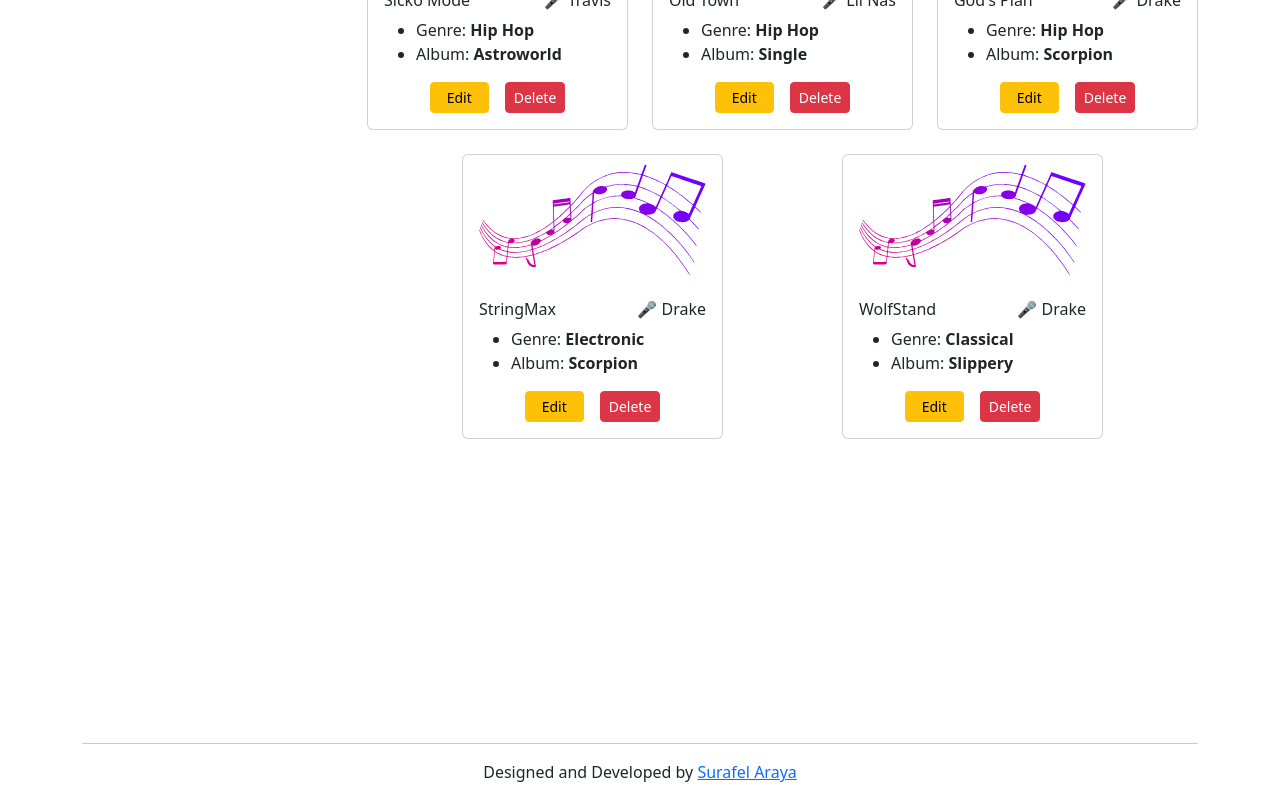
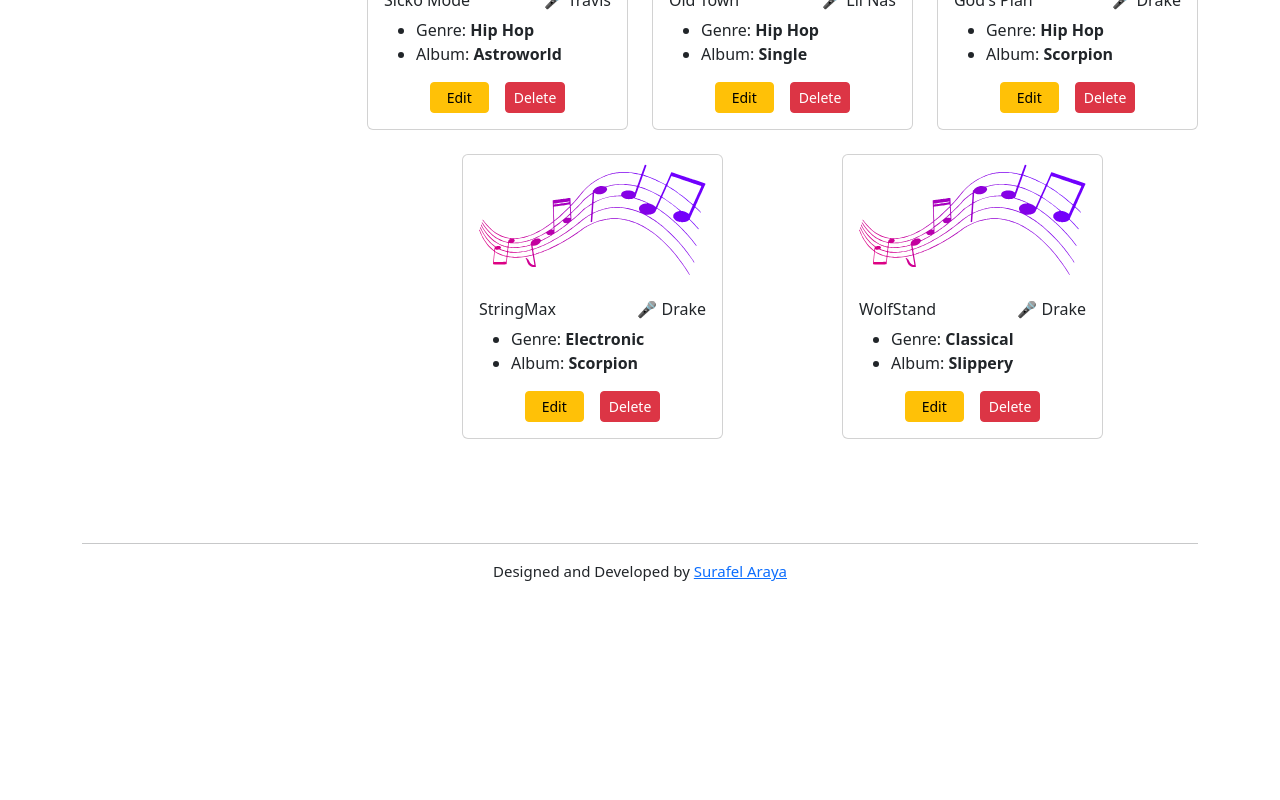
Before and after one commit to suraffy/suraffy-music-app, a React (Vite) app: page /music in a window 1280 px wide. Shown: the part 2169-2969 px from the top of the page. After the commit the page ends 2776 px from the top, so only its background shows below. Built offline with nearby package versions, Linux system fonts and the light colour scheme.

Commit message:
Layout: extract Header & Footer component into a Layout component

```diff
--- a/src/App.tsx
+++ b/src/App.tsx
@@ -2,15 +2,18 @@
 import Music from "./pages/Music";
 import Statistics from "./pages/Statistics";
 import NotFound from "./pages/NotFound";
+import Layout from "./components/Layout";
 
 const App = () => {
   return (
     <BrowserRouter>
       <Routes>
-        <Route path="/" index element={<Music />} />
-        <Route path="/music" element={<Music />} />
-        <Route path="/statistics" element={<Statistics />} />
-        <Route path="/*" element={<NotFound />} />
+        <Route path="/" element={<Layout />}>
+          <Route index element={<Music />} />
+          <Route path="music" element={<Music />} />
+          <Route path="statistics" element={<Statistics />} />
+          <Route path="*" element={<NotFound />} />
+        </Route>
       </Routes>
     </BrowserRouter>
   );
--- a/src/components/Footer.tsx
+++ b/src/components/Footer.tsx
@@ -1,7 +1,8 @@
 import styled from "@emotion/styled";
 
 const FooterDiv = styled.footer`
-  margin-top: 280px;
+  font-size: 15px;
+  margin-top: 80px;
   z-index: -1;
 `;
 
@@ -9,7 +10,7 @@
   return (
     <FooterDiv className="container">
       <hr />
-      <span className="d-block text-center  mt-1 mb-3">
+      <span className="d-block text-center  mt-1 mb-4">
         Designed and Developed by{" "}
         <a href="https://suraffy.netlify.app" target="blank">
           Surafel Araya
--- /dev/null
+++ b/src/components/Layout.tsx
@@ -0,0 +1,15 @@
+import { Outlet } from "react-router-dom";
+import Header from "./Header";
+import Footer from "./Footer";
+
+const Layout = () => {
+  return (
+    <>
+      <Header />
+      <Outlet />
+      <Footer />
+    </>
+  );
+};
+
+export default Layout;
--- a/src/pages/Music.tsx
+++ b/src/pages/Music.tsx
@@ -1,13 +1,9 @@
-import Header from "../components/Header";
 import Sidebar from "../components/Sidebar";
 import Main from "../components/Main";
-import Footer from "../components/Footer";
 
 const Music = () => {
   return (
     <div>
-      <Header />
-
       <div className="container">
         <div className="row">
           <div className="col-md-4 col-lg-3">
@@ -18,8 +14,6 @@
           </div>
         </div>
       </div>
-
-      <Footer />
     </div>
   );
 };
--- a/src/pages/Statistics.tsx
+++ b/src/pages/Statistics.tsx
@@ -1,9 +1,6 @@
 import { useSelector } from "react-redux";
 import type { RootState } from "../store";
 import styled from "@emotion/styled";
-
-import Footer from "../components/Footer";
-import Header from "../components/Header";
 import StaticCard from "../components/common/StaticCard";
 
 const Statistics = () => {
@@ -19,8 +16,6 @@
 
   return (
     <>
-      <Header />
-
       <div className="container">
         <div className="d-flex flex-wrap gap-5 justify-content-center">
           <StaticCard
@@ -58,8 +53,6 @@
           </figure>
         </div>
       </div>
-
-      <Footer />
     </>
   );
 };
```
